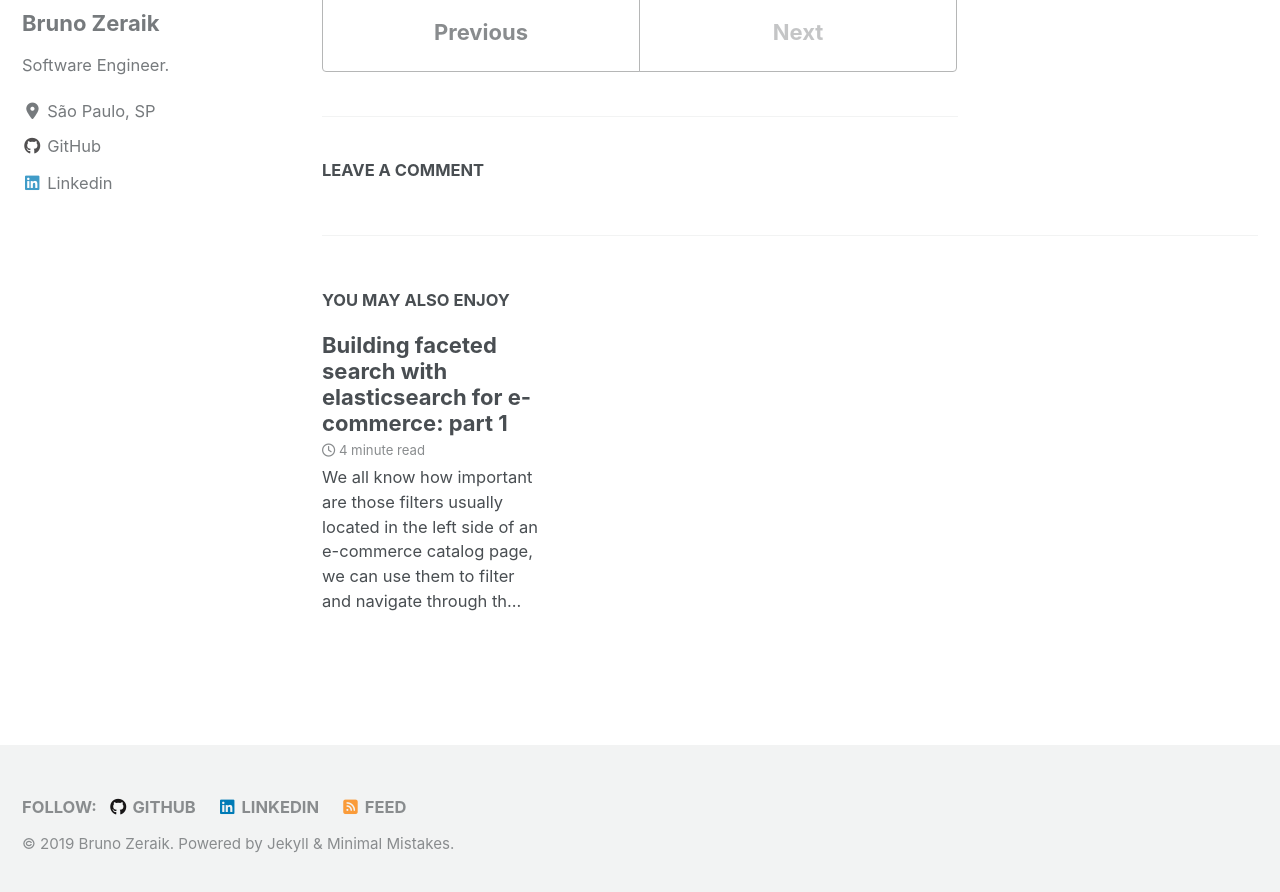
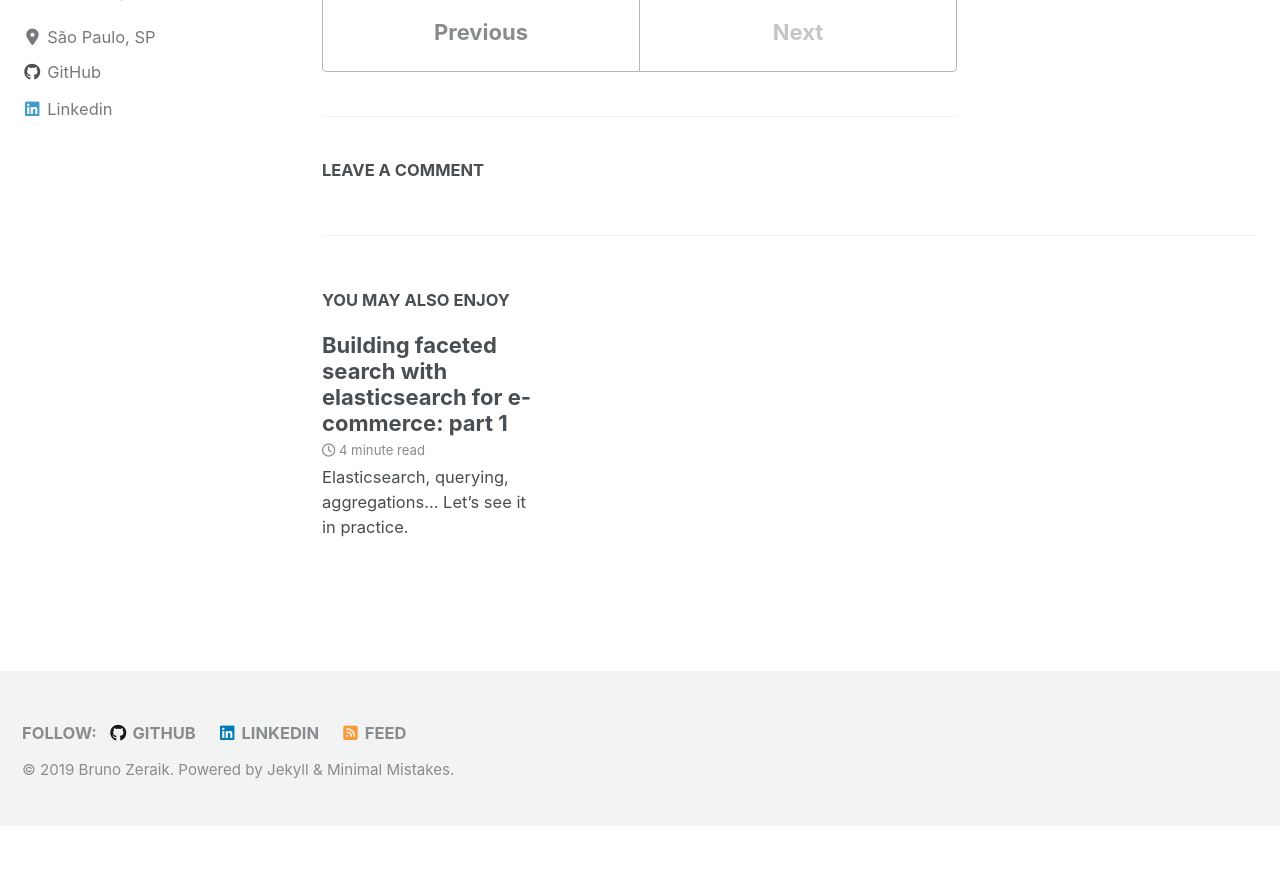
Before and after one commit to brunozrk/brunozrk.github.io, a Jekyll site: the page built from _posts/2019-08-05-building-faceted-search-with-elasticsearch-for-e-commerce-part-2.md, in a window 1280 px wide and 900 px high, scrolled down 10985 px. Shown: the top 892 px of the window. Built offline with Jekyll 4.4.1, drawn with Linux system fonts in a browser that asks for light colours; cached includes are drawn as plain includes; nearby versions of some CDN libraries; comment, search, counter and statistics services are not loaded; after the commit the page ends 11811 px from its top, so only the background shows below that.

Commit message:
adding excerpt to posts

```diff
--- a/_posts/2019-07-30-building-faceted-search-with-elasticsearch-for-e-commerce-part-1.md
+++ b/_posts/2019-07-30-building-faceted-search-with-elasticsearch-for-e-commerce-part-1.md
@@ -2,6 +2,7 @@
 title:  "Building faceted search with elasticsearch for e-commerce: part 1"
 date:   2019-07-30
 <!-- tags: elasticsearch -->
+excerpt: Elasticsearch, querying, aggregations... Let's see it in practice.
 comments: true
 ---
 
--- a/_posts/2019-08-05-building-faceted-search-with-elasticsearch-for-e-commerce-part-2.md
+++ b/_posts/2019-08-05-building-faceted-search-with-elasticsearch-for-e-commerce-part-2.md
@@ -2,6 +2,7 @@
 title:  "Building faceted search with elasticsearch for e-commerce: part 2"
 date:   2019-08-05
 <!-- tags: elasticsearch -->
+excerpt: It's time to improve our aggregations to avoid repetition and rework.
 comments: true
 ---
 
```
